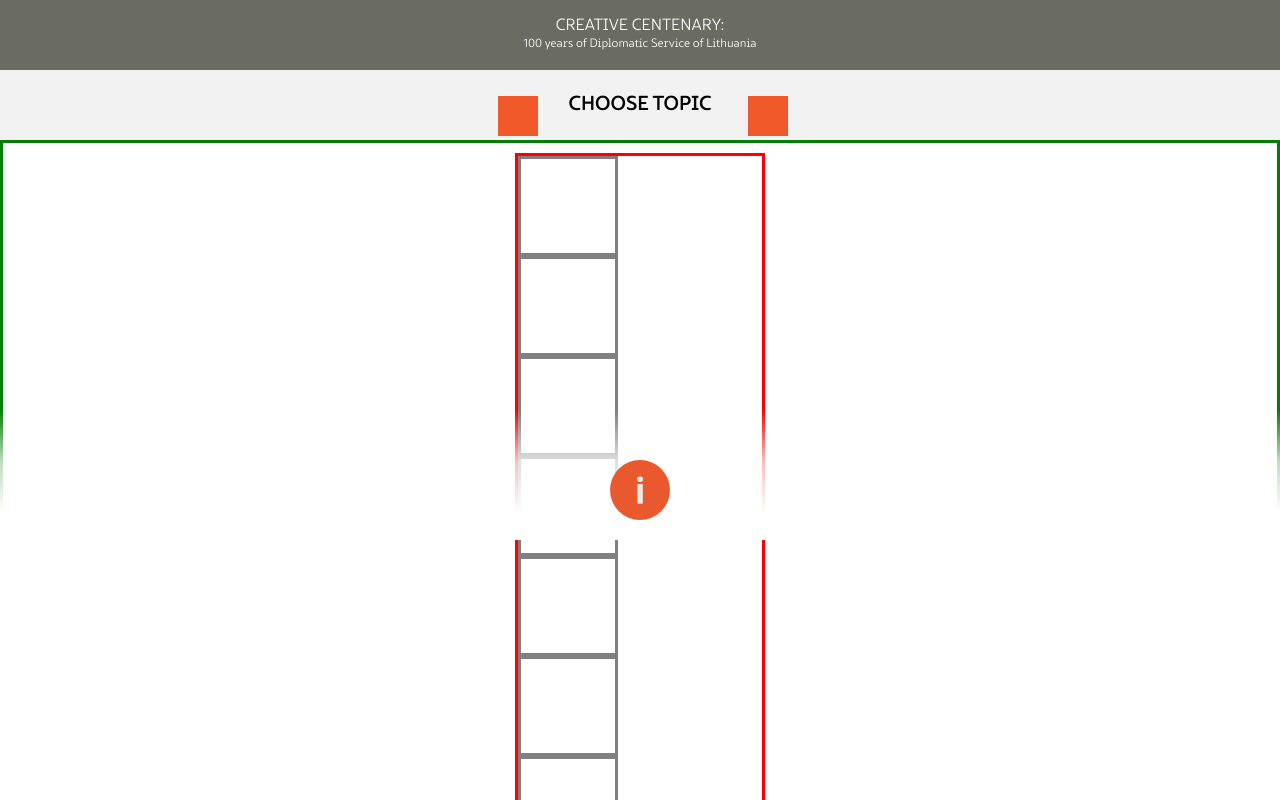
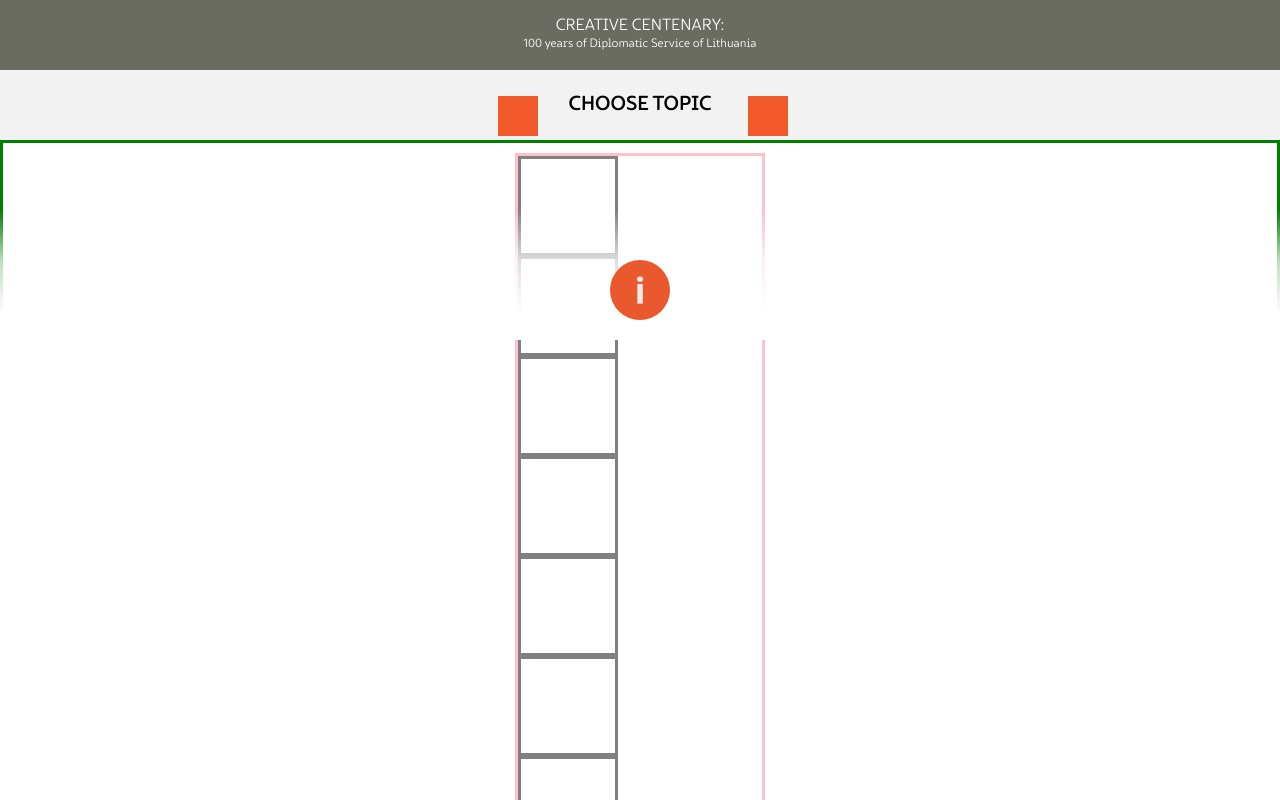
Before and after one commit to robertasliekis/urmas-testing, a React (Create React App) app: page / in a window 1280 px wide. Built offline with nearby package versions, Linux system fonts and the light colour scheme.

Commit message:
initial commit

```diff
--- a/src/index.css
+++ b/src/index.css
@@ -444,11 +444,12 @@ p {
   -webkit-box-pack: start;
       -ms-flex-pack: start;
           justify-content: flex-start;
-  height: 400px;
+  height: 200px;
   border: 3px solid green;
   width: 100%;
   -webkit-box-sizing: border-box;
           box-sizing: border-box;
+  position: relative;
 }
 
 .topics-container .content .topics-list-wrapper .topics-list {
@@ -483,7 +484,7 @@ p {
   -webkit-box-sizing: border-box;
           box-sizing: border-box;
   height: 2000px;
-  border: 3px solid red;
+  border: 3px solid pink;
 }
 
 .topics-container .content .topics-list-wrapper .topics-list .topic {
--- a/src/index.scss
+++ b/src/index.scss
@@ -283,10 +283,12 @@ p {
       @include displayFlexColumn();
       justify-content: flex-start;
       // overflow-x: scroll;
-      height: 400px;
+      height: 200px;
       border: 3px solid green;
       width: 100%;
       box-sizing: border-box;
+      position: relative;
+
       .topics-list {
         @include displayFlexColumn();
         align-items: flex-start;
@@ -300,7 +302,7 @@ p {
         padding-bottom: 80px;
         box-sizing: border-box;
         height: 2000px;
-        border: 3px solid red;
+        border: 3px solid pink;
         .topic {
           // margin-bottom: 35px;
           // @include displayFlex();
```
Also changed, not shown: 1 other file (tests, documents, lock files or other folders).
